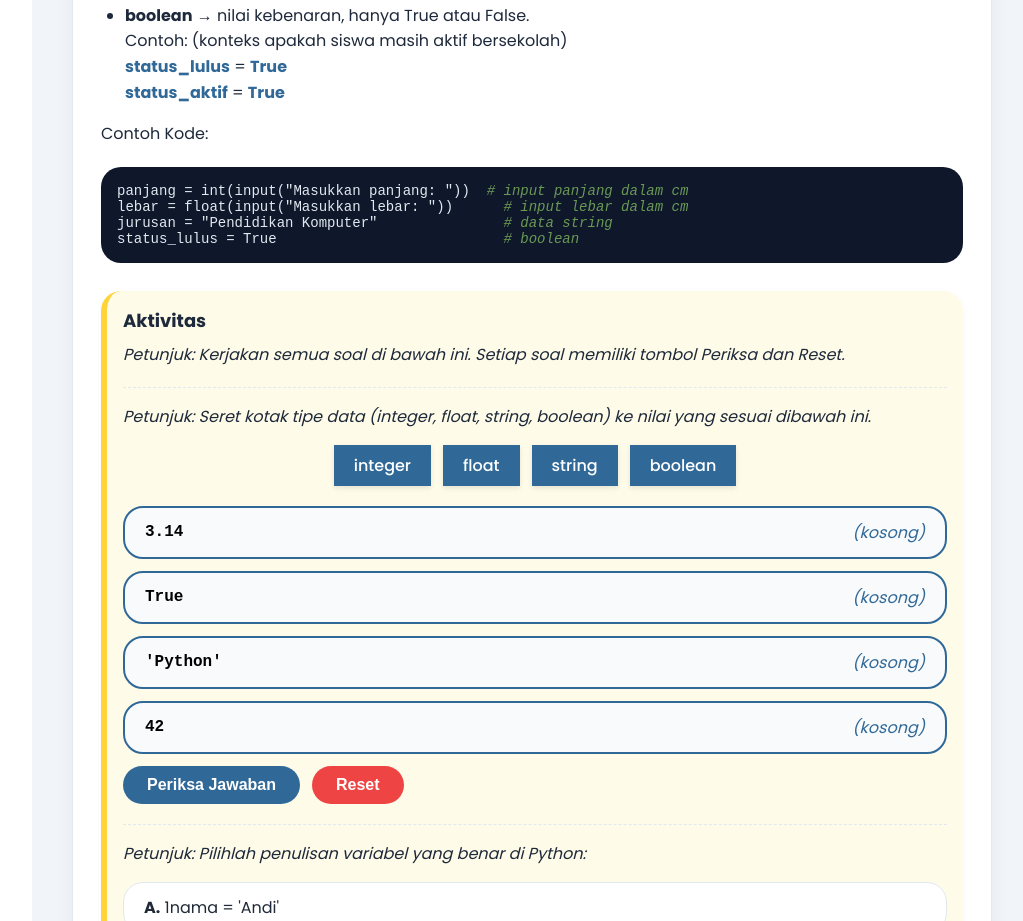
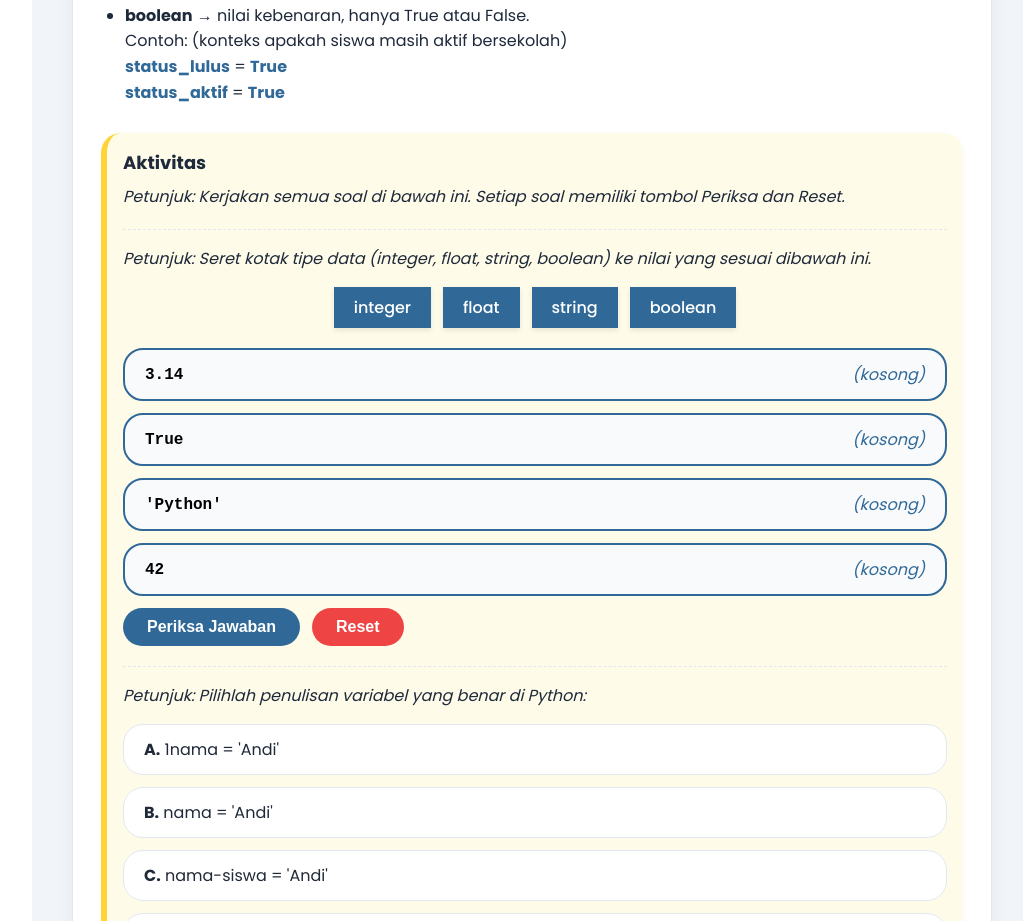
Before and after one commit to Halooci/Lidict, a React (Vite) app: page /Apersepsi in a window 1280 px wide. Shown: the part 1960-2881 px from the top of the page, without its empty margins (248-1271 px from the left). Built offline with nearby package versions, Linux system fonts and the light colour scheme; no server answers; the database is empty; sample sign-in values are in the browser's storage.

Commit message:
hapus cnth kd

```diff
--- a/src/pages/materi/PetaKonsep/Apersepsi.jsx
+++ b/src/pages/materi/PetaKonsep/Apersepsi.jsx
@@ -577,13 +577,7 @@ export default function Apersepsi() {
                 </li>
               </ul>
 
-              <p style={styles.text}>Contoh Kode:</p>
-              <pre style={styles.codeBlock}>
-                {formatCodeWithComments(`panjang = int(input("Masukkan panjang: "))  # input panjang dalam cm
-lebar = float(input("Masukkan lebar: "))      # input lebar dalam cm
-jurusan = "Pendidikan Komputer"               # data string
-status_lulus = True                           # boolean`)}
-              </pre>
+
 
               {/* AKTIVITAS 1 - GABUNGAN */}
               <div style={styles.activityWrapper}>
```
